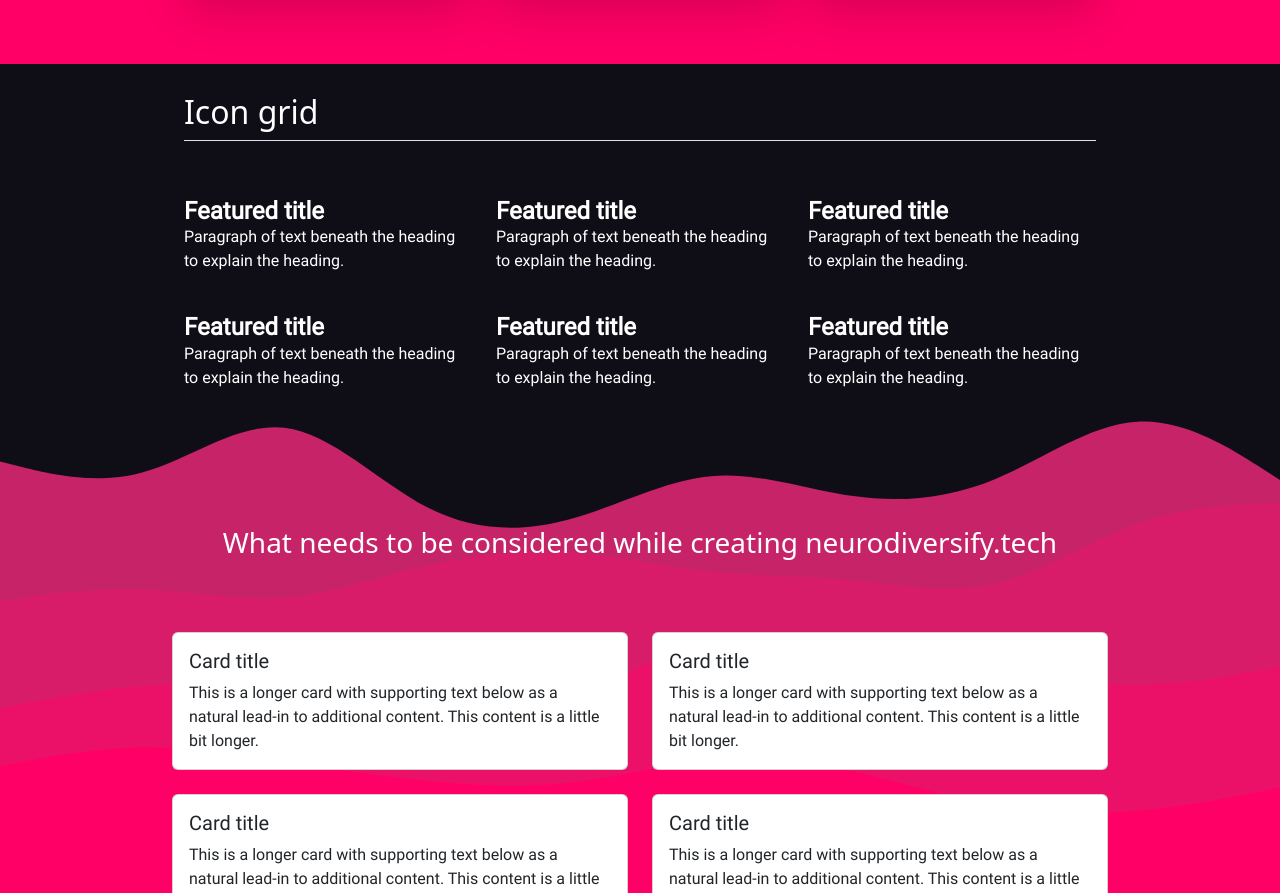
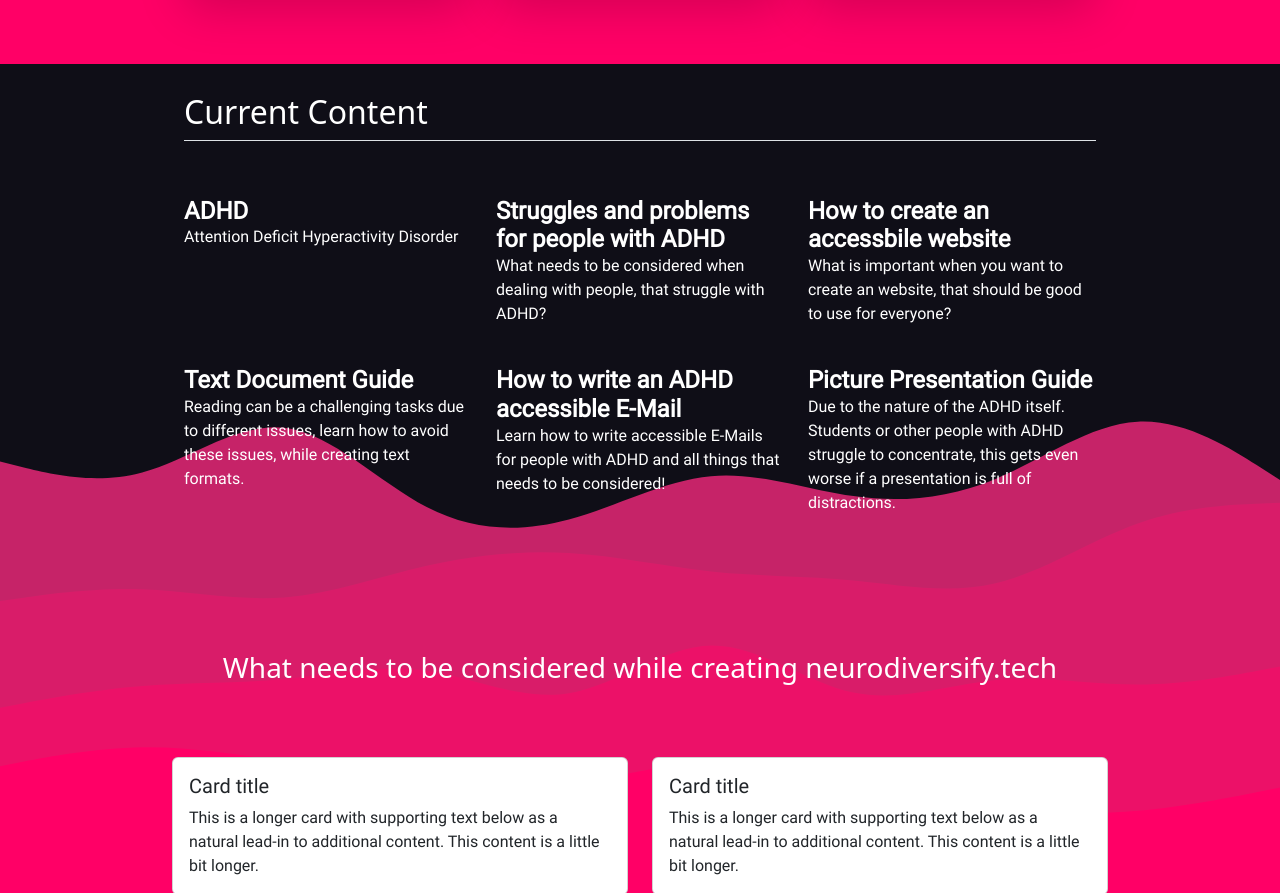
Before and after one commit to denis-311/denisfnf.github.io, a website: page project.html in a window 1280 px wide. Shown: the part 1643-2536 px from the top of the page. Drawn offline with nearby package versions, Linux system fonts and the light colour scheme; a script that the page names is missing.

Commit message:
PACE IS INSANE TODAY

```diff
--- a/project.html
+++ b/project.html
@@ -75,8 +75,10 @@
           We as a group came up with neurodiversify.tech during our time in the Interdisciplinary Lab (iLab).
           Neurodiversify.tech is a website that provides guidance in multiple ways for any kind of people, that needs to
           create content for a neurodivergent audience. Neurodivergent is an umbrella term covering multiple forms of
-          "being different" like ADHD, ASD, and Dyslexia. Our website is aiming to contain guidance for diagnoses such as
-          Attention Hyperactivity Disorder (ADHD), Autism Spectrum Disorder (ASD) and Dyslexia. Addtionally, we want to
+          "being different" like ADHD, ASD, and Dyslexia. Our website is aiming to contain guidance for diagnoses such
+          as
+          Attention Deficit Hyperactivity Disorder (ADHD), Autism Spectrum Disorder (ASD) and Dyslexia. Addtionally, we
+          want to
           make aware why these people are sidelined and excluded and why everyone should care in his daily life. The
           presented minimal viable product that will be displayed aims to guide how to create content for Attention
           Hyperactivity Disorder (ADHD). Future expansions of the website shall include Autism Spectrum Disorder (ASD)
@@ -177,48 +179,51 @@
     </div>
   </div>
 
-  <!-- features -->
+  <!-- CONTENT -->
   <div class="container px-4 py-5 text-white w-75" id="icon-grid">
-    <h2 class="pb-2 border-bottom">Icon grid</h2>
+    <h2 class="pb-2 border-bottom">Current Content</h2>
 
     <div class="row row-cols-1 row-cols-sm-2 row-cols-md-3 row-cols-lg-3 g-4 py-5 roboto  ">
       <div class="col d-flex align-items-start">
         <div>
-          <h3 class="fw-bold mb-0 fs-4 ">Featured title</h3>
-          <p>Paragraph of text beneath the heading to explain the heading.</p>
+          <h3 class="fw-bold mb-0 fs-4 ">ADHD</h3>
+          <p>Attention Deficit Hyperactivity Disorder</p>
         </div>
       </div>
       <div class="col d-flex align-items-start">
         <div>
-          <h3 class="fw-bold mb-0 fs-4 ">Featured title</h3>
-          <p>Paragraph of text beneath the heading to explain the heading.</p>
+          <h3 class="fw-bold mb-0 fs-4 ">Struggles and problems for people with ADHD</h3>
+          <p>What needs to be considered when dealing with people, that struggle with ADHD?</p>
         </div>
       </div>
       <div class="col d-flex align-items-start">
         <div>
-          <h3 class="fw-bold mb-0 fs-4 ">Featured title</h3>
-          <p>Paragraph of text beneath the heading to explain the heading.</p>
+          <h3 class="fw-bold mb-0 fs-4 ">How to create an accessbile website</h3>
+          <p>What is important when you want to create an website, that should be good to use for everyone?</p>
         </div>
       </div>
       <div class="col d-flex align-items-start">
         <div>
-          <h3 class="fw-bold mb-0 fs-4 ">Featured title</h3>
-          <p>Paragraph of text beneath the heading to explain the heading.</p>
+          <h3 class="fw-bold mb-0 fs-4 ">Text Document Guide</h3>
+          <p>Reading can be a challenging tasks due to different issues, learn how to avoid these issues, while creating
+            text formats.</p>
         </div>
       </div>
       <div class="col d-flex align-items-start">
         <div>
-          <h3 class="fw-bold mb-0 fs-4 ">Featured title</h3>
-          <p>Paragraph of text beneath the heading to explain the heading.</p>
+          <h3 class="fw-bold mb-0 fs-4 ">How to write an ADHD accessible E-Mail</h3>
+          <p>Learn how to write accessible E-Mails for people with ADHD and all things that needs to be considered!</p>
         </div>
       </div>
       <div class="col d-flex align-items-start">
         <div>
-          <h3 class="fw-bold mb-0 fs-4 ">Featured title</h3>
-          <p>Paragraph of text beneath the heading to explain the heading.</p>
+          <h3 class="fw-bold mb-0 fs-4 ">Picture Presentation Guide</h3>
+          <p>Due to the nature of the ADHD itself. Students or other people with ADHD struggle to concentrate, this gets
+            even worse if a presentation is full of distractions.</p>
         </div>
       </div>
     </div>
+  </div>
   </div>
 
   <!-- Woraus beim erstellen des projects geachtet werden muss -->
```
